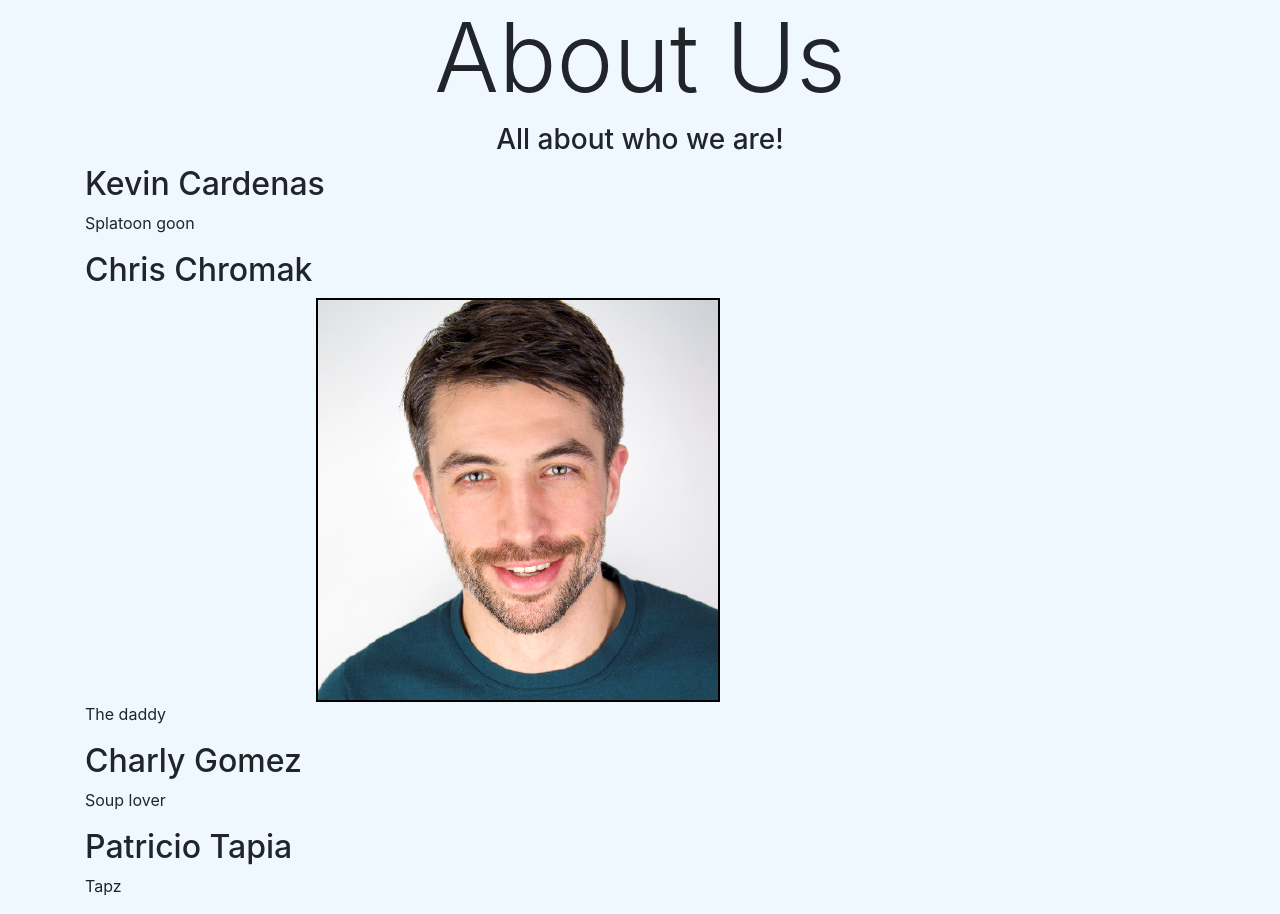
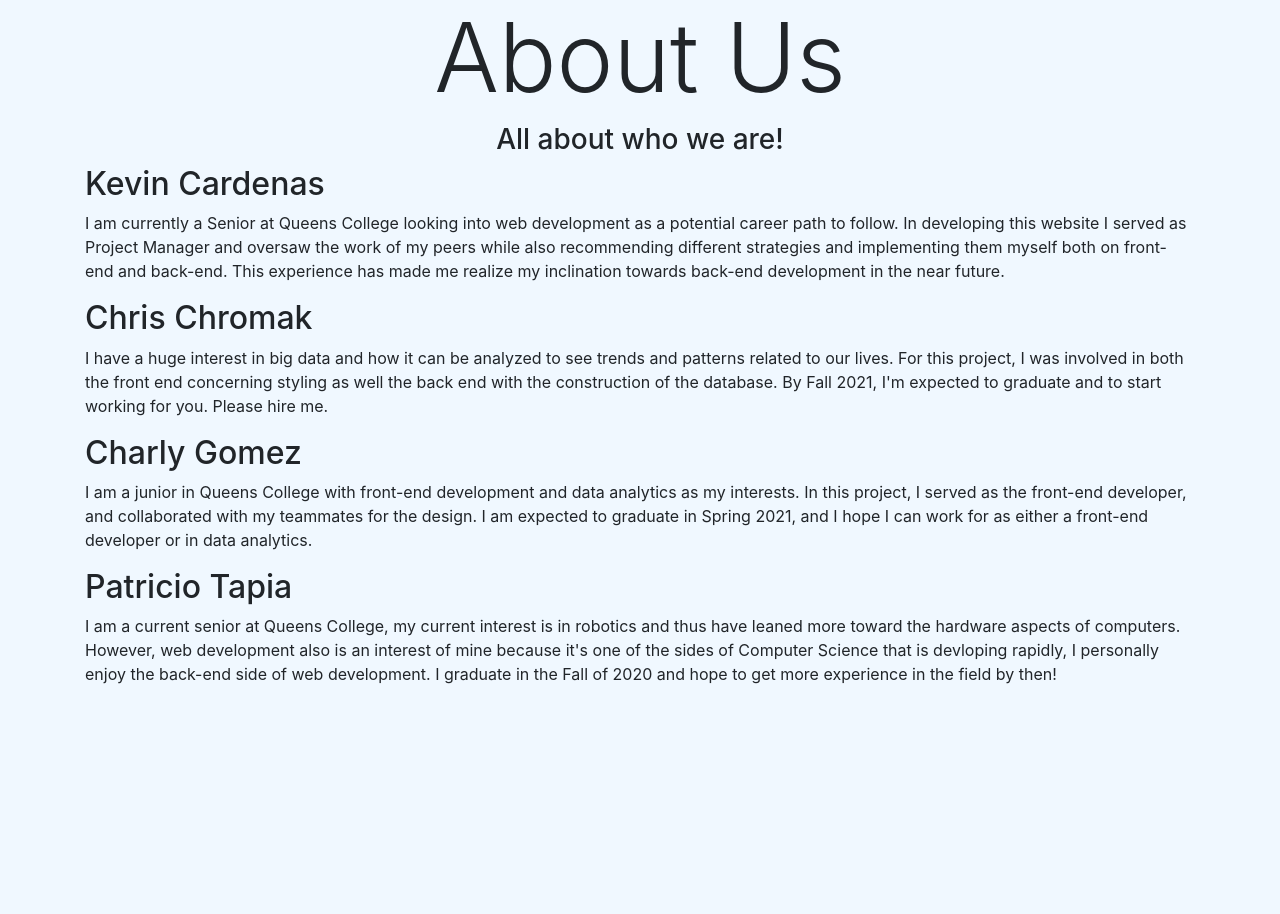
Before and after one commit to cchromak/Testing-Website, a PHP site: page /aboutus.php in a window 1280 px wide. Shown: the part 104-1018 px from the top of the page. After the commit the page ends 788 px from the top, so only its background shows below. Run offline with PHP 8.4, Linux system fonts and the light colour scheme.

Commit message:
Final Things

```diff
--- a/aboutus.php
+++ b/aboutus.php
@@ -28,7 +28,6 @@
     </nav>
   </div>
 
-  <!-- I'm kinda confused by this whole div -->
   <div class="container">
     <style>
     h2	{text-align: left;}
@@ -37,14 +36,28 @@
     <h1 class="display-1">About Us</h1>
     <h3>All about who we are!</h3>
     <h2>Kevin Cardenas</h2>
-    <p> Splatoon goon </p>
+    <p> I am currently a Senior at Queens College looking into web development as a potential career path to follow.
+        In developing this website I served as Project Manager and oversaw the work of my peers while also recommending
+        different strategies and implementing them myself both on front-end and back-end. This experience has made me
+        realize my inclination towards back-end development in the near future.
+    </p>
     <h2>Chris Chromak</h2>
-    <img src="img/cchromak.png" alt="Chris Chromak" align="left" style="border:2px solid black" class="header-photo img-fluid">
-    <p> The daddy </p>
+    <p> I have a huge interest in big data and how it can be analyzed to see trends and patterns related to our lives.
+        For this project, I was involved in both the front end concerning styling as well the back end with the construction
+        of the database. By Fall 2021, I'm expected to graduate and to start working for you. Please hire me.
+    </p>
     <h2>Charly Gomez</h2>
-    <p> Soup lover </p>
+    <p> I am a junior in Queens College with front-end development and data analytics as my interests.
+        In this project, I served as the front-end developer, and collaborated with my teammates for the design.
+        I am expected to graduate in Spring 2021, and I hope I can work for as either a front-end developer or in data analytics.
+    </p>
     <h2>Patricio Tapia</h2>
-    <p> Tapz </p>
+    <p> I am a current senior at Queens College,
+        my current interest is in robotics and thus have leaned more toward the hardware aspects of computers.
+        However, web development also is an interest of mine because it's one of the sides of Computer Science that is devloping rapidly,
+        I personally enjoy the back-end side of web development.
+        I graduate in the Fall of 2020 and hope to get more experience in the field by then!
+    </p>
   </div>
 
   <!-- Javascript -->
--- a/professor/assignments.php
+++ b/professor/assignments.php
@@ -50,10 +50,6 @@
       </button>
     </nav>
   </div>
-
-  <div class="container">
-    <h1 class="display-1">Assignments</h1>
-  </div>
   <div class="container">
   <h1 class="display-2">Create a new Assignment</h1>
   </div>
--- a/student/assignments.php
+++ b/student/assignments.php
@@ -51,6 +51,7 @@
   </div>
   <div class="container">
     <h1 class="display-1">Assignments</h1>
+    <br>
   </div>
   <div>
     <?php
@@ -59,9 +60,11 @@
       $results = mysqli_query($db, $sql);
       while($row = $results->fetch_row()){
         //create a div to hold each assignment
-        echo '<div class="aList">';
+        echo '<div class="container">';
+        echo '<h1>';
         echo sprintf("<a href=answerQ.php?set=%s>", $row[0]);
         echo sprintf("%s </a>", $row[1]);
+        echo '</h1>';
         echo '</div>';
       }
       mysqli_close($db);
```
Also changed, not shown: professor/aboutus.php (+21 -7 lines), student/aboutus.php (+21 -7 lines).
